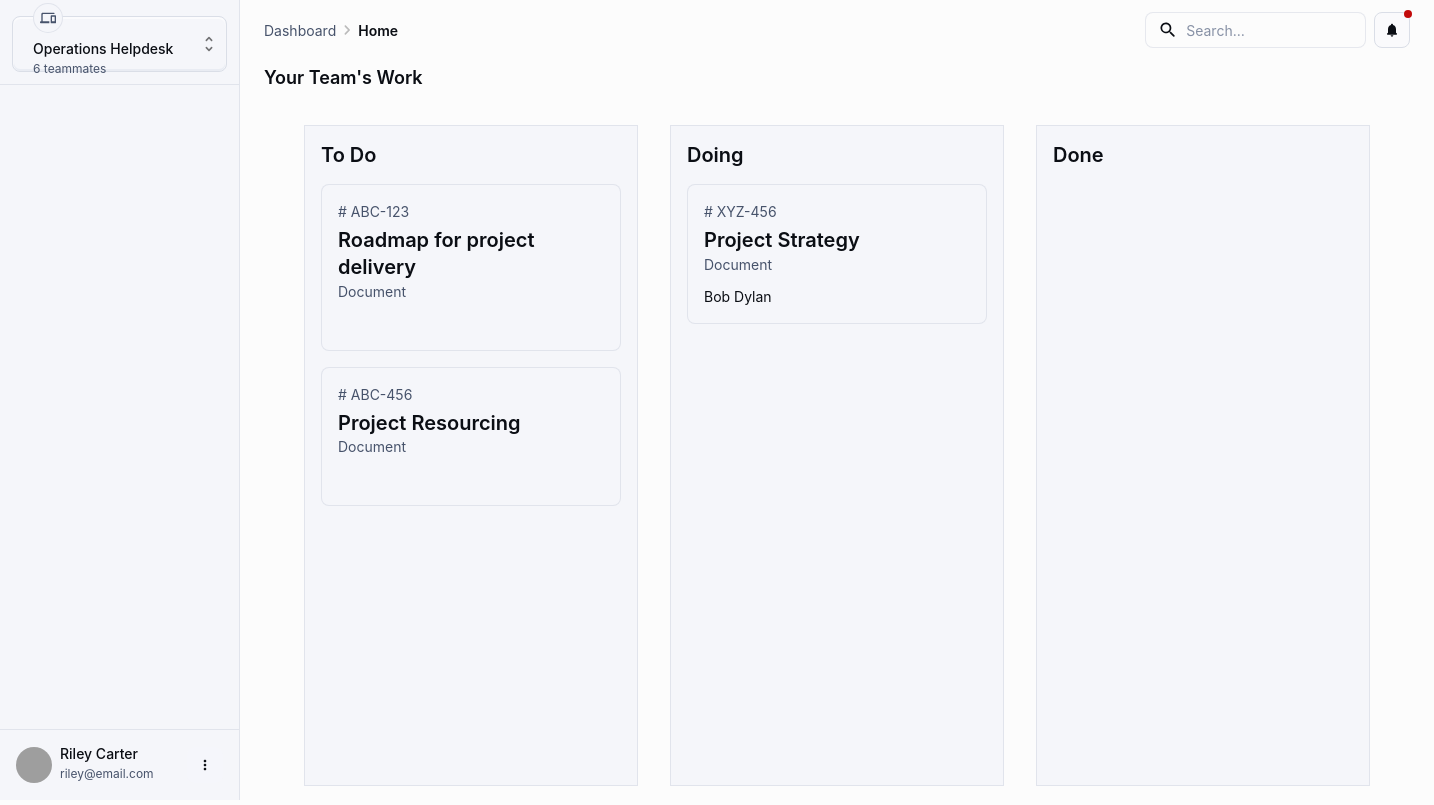
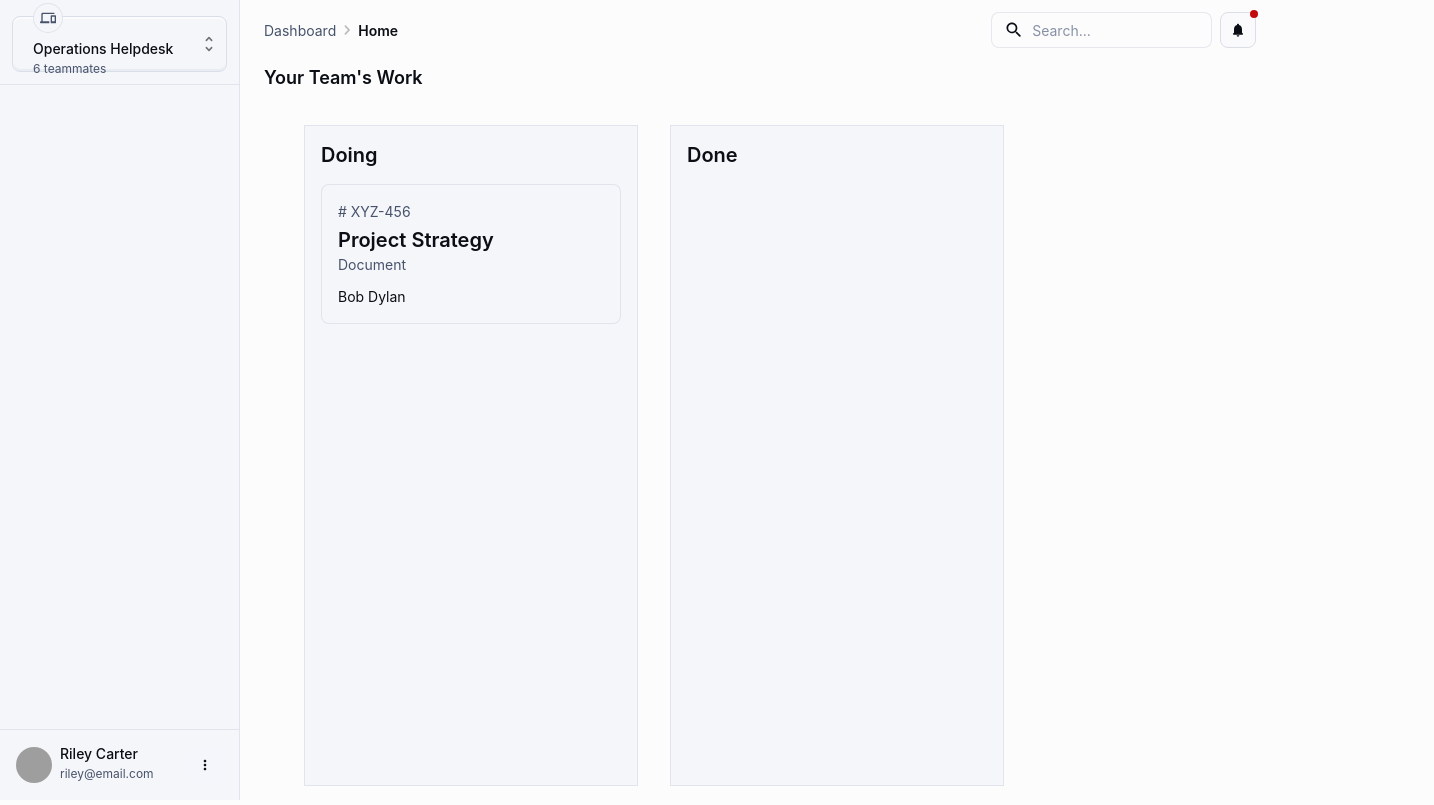
Before and after one commit to seanmarjason/gdesi-boards, a Next.js app in the folder packages/frontend/: page /boards in a window 1280 px wide. Shown: the whole page, 1434 px wide, since content can reach past the window. Built offline with nearby package versions, Linux system fonts and the light colour scheme; grey boxes are pictures that could not be loaded; what @mui/material-nextjs would draw is missing.

Commit message:
Add logic to move card between columns

```diff
--- a/packages/frontend/src/app/boards/components/Column.js
+++ b/packages/frontend/src/app/boards/components/Column.js
@@ -8,18 +8,22 @@ import { Droppable, Draggable } from '@hello-pangea/dnd';
 import { TaskCard } from './TaskCard'
 
 export const Column = ({ column, handleColumnChange }) => {
-    return(
+
+    return (
         <Droppable
-            droppableId={`droppable__${column.id}`}
+            droppableId={`${column.id}`}
         >
         {(provided, snapshot) =>
         <div
-        ref={provided.innerRef}
-        {...provided.droppableProps}
+            ref={provided.innerRef}
+            {...provided.droppableProps}
         >
+
             {   snapshot.isDraggingOver
-                && console.log("draggingOverWith:", snapshot.draggingOverWith)
-                && console.log("draggingFromThisWith:", snapshot.draggingFromThisWith)
+                && handleColumnChange({
+                    column: column.id,
+                    card: snapshot.draggingOverWith
+                })
             }
 
             <Paper
--- a/packages/frontend/src/app/boards/components/MainGrid.js
+++ b/packages/frontend/src/app/boards/components/MainGrid.js
@@ -9,23 +9,41 @@ import { DragDropContext } from '@hello-pangea/dnd';
 
 import { Column } from './Column';
 
-export default function MainGrid({ data={} }) {
+export default function MainGrid({ data=[] }) {
 
   const [columns, setColumns] = useState(data)
 
-  const handleColumnChange = (event) => {
-    // setColumns(event.target.value);
+  let activeColumn = ''
+  let activeCard = ''
+
+  const handleColumnChange = (value) => {
+    activeColumn = value.column
+    activeCard = value.card
   };
 
-  const handleOnDragEnd = (event) => {
-    // const coordinates = getCoordinates<TCard>(event, board)
-    // if (!coordinates.source) return
+  const handleOnDragEnd = () => {
+    // Get card details
+    const cards = columns.flatMap( column => column.cards)
+    const activeCardDetails = cards.find(card => card.id == activeCard)
 
-    // isAColumnMove(event.type)
-    //   ? isMovingAColumnToAnotherPosition(coordinates) &&
-    //     onColumnDragEnd({ ...coordinates, subject: board.columns[coordinates.source.fromPosition] })
-    //   : isMovingACardToAnotherPosition(coordinates) &&
-    //     onCardDragEnd({ ...coordinates, subject: getCard<TCard>(board, coordinates.source) })
+    // Move card
+    setColumns(columns.map(column => {
+      // // remove card from old column
+      column.cards = column.cards.filter(card => card.id != activeCard)
+      // add card to new column
+      if (column.id === activeColumn) {
+        return {
+            ...column,
+            cards: [
+              activeCardDetails,
+              ...column.cards
+            ]
+          };
+      }
+      return column;
+      })
+    )
+
   }
 
   return (
@@ -40,8 +58,13 @@ export default function MainGrid({ data={} }) {
         Your Team's Work
       </Typography>
 
+      {console.log("columns", columns)}
+
+
       <DragDropContext
-        onDragEnd={handleOnDragEnd}
+        onDragEnd={
+          handleOnDragEnd
+        }
       >
 
         <Container
@@ -51,16 +74,19 @@ export default function MainGrid({ data={} }) {
             width: '100%',
             height: '100%',
             overflowX: 'scroll'
-            // 'overflow-x': 'scroll'
           }}
         >
-            {columns.map((column, index) =>
-              <Column
-                key={index}
-                column={column}
-                handleColumnChange={handleColumnChange}
-              />
-            )}
+            {
+            columns ?
+              columns.map((column, index) =>
+                <Column
+                  key={index}
+                  column={column}
+                  handleColumnChange={handleColumnChange}
+                />
+              )
+              : <div></div>
+            }
         </Container>
 
       </DragDropContext>
--- a/packages/frontend/src/app/boards/components/TaskCard.js
+++ b/packages/frontend/src/app/boards/components/TaskCard.js
@@ -11,16 +11,11 @@ import { Draggable } from '@hello-pangea/dnd';
 export const TaskCard = ({card, index}) => {
     return(
         <Draggable
-            draggableId={`draggable__${card.id}`}
+            draggableId={`${card.id}`}
             index={index}
         >
             {(provided, snapshot) =>
                 <Card sx={{ minWidth: 275 }} ref={provided.innerRef} {...provided.draggableProps} {...provided.dragHandleProps}>
-
-                    {
-                        snapshot.isDragging
-                        && console.log("draggingOver", snapshot.draggingOver)
-                    }
 
                     <CardActionArea>
                             <CardContent>
--- a/packages/frontend/src/app/data/columns.js
+++ b/packages/frontend/src/app/data/columns.js
@@ -1,22 +1,22 @@
 export const columns = [
-    {
-      id: 1,
-      title: 'To Do',
-      cards: [
-        {
-          id: 'ABC-123',
-          title: 'Roadmap for project delivery',
-          type: 'Document',
-          assignee: ''
-        },
-        {
-          id: 'ABC-456',
-          title: 'Project Resourcing',
-          type: 'Document',
-          assignee: ''
-        }
-      ]
-    },
+    // {
+    //   id: 1,
+    //   title: 'To Do',
+    //   cards: [
+    //     {
+    //       id: 'ABC-123',
+    //       title: 'Roadmap for project delivery',
+    //       type: 'Document',
+    //       assignee: ''
+    //     },
+    //     {
+    //       id: 'ABC-456',
+    //       title: 'Project Resourcing',
+    //       type: 'Document',
+    //       assignee: ''
+    //     }
+    //   ]
+    // },
     {
       id: 2,
       title: 'Doing',
```
